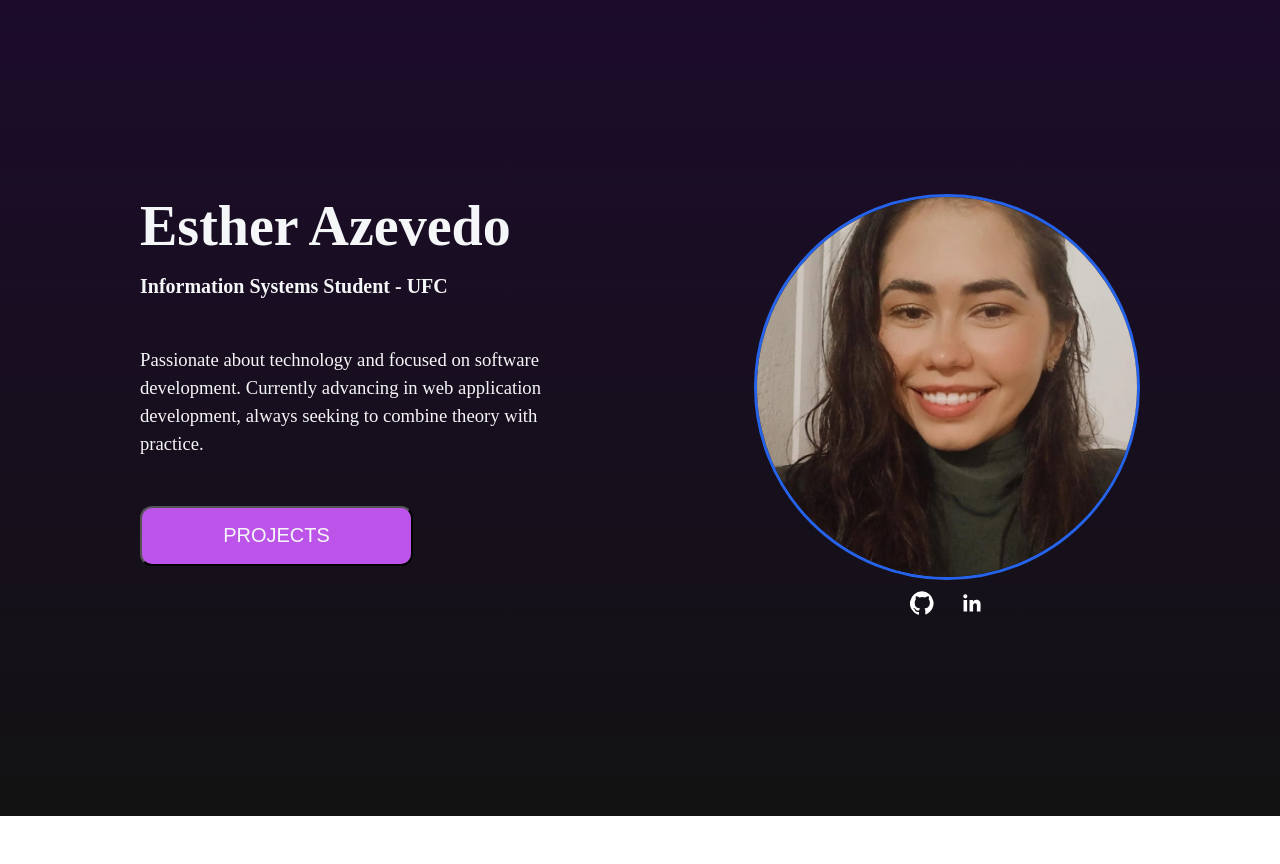
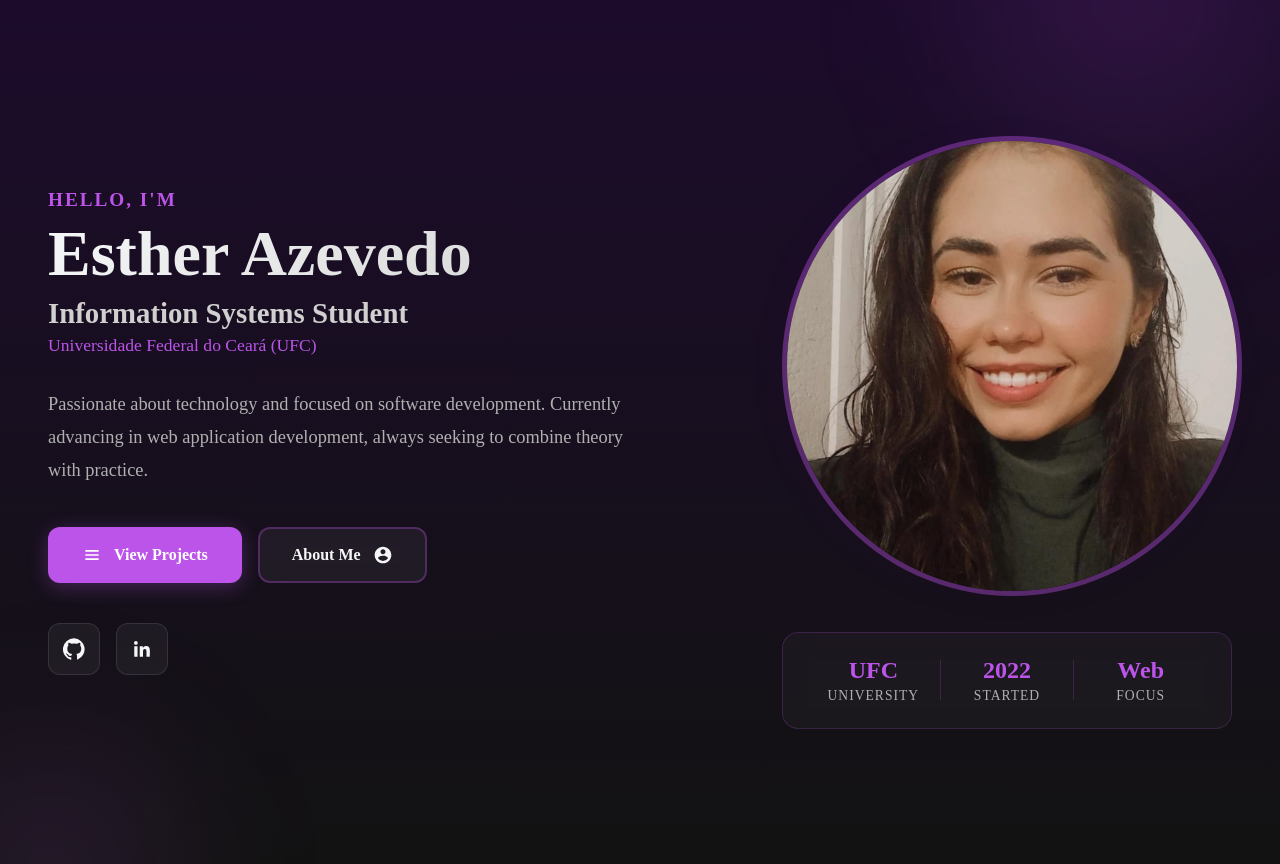
Before and after one commit to EstherAzevedo/landing-page, a Vue app: page / in a window 1280 px wide. Before the commit the page ends 816 px from the top, so only its background shows below. Built offline with nearby package versions, Linux system fonts and the light colour scheme.

Commit message:
chore: mudança na estrutura da Home

```diff
--- a/src/pages/Home.vue
+++ b/src/pages/Home.vue
@@ -1,41 +1,86 @@
 <template>
     <section class="home">
+        <div class="background-decoration">
+            <div class="circle circle-1"></div>
+            <div class="circle circle-2"></div>
+        </div>
+
+        <div class="container">
             <div class="content">
                 <div class="info">
-                <h1>Esther Azevedo</h1>
-                <h2>Information Systems Student - UFC</h2>
-                <p>
+                    <div class="greeting">Hello, I'm</div>
+                    <h1 class="name">Esther Azevedo</h1>
+                    <h2 class="title">Information Systems Student</h2>
+                    <p class="institution">Universidade Federal do Ceará (UFC)</p>
+
+                    <p class="description">
                         Passionate about technology and focused on software development. Currently advancing in web
                         application development, always seeking to combine theory with practice.
                     </p>
 
-                <div class="button">
-                    <router-link to="/projects">
-                        <button>Projects</button>
+                    <div class="cta-buttons">
+                        <router-link to="/projects" class="btn-primary">
+                            <svg xmlns="http://www.w3.org/2000/svg" width="20" height="20" fill="currentColor"
+                                viewBox="0 0 24 24">
+                                <path d="M4 6h16v2H4zm0 5h16v2H4zm0 5h16v2H4z" />
+                            </svg>
+                            View Projects
+                        </router-link>
+                        <router-link to="/aboutme" class="btn-secondary">
+                            About Me
+                            <svg xmlns="http://www.w3.org/2000/svg" width="20" height="20" fill="currentColor"
+                                viewBox="0 0 24 24">
+                                <path
+                                    d="M12 2C6.48 2 2 6.48 2 12s4.48 10 10 10 10-4.48 10-10S17.52 2 12 2zm0 3c1.66 0 3 1.34 3 3s-1.34 3-3 3-3-1.34-3-3 1.34-3 3-3zm0 14.2a7.2 7.2 0 0 1-6-3.22c.03-1.99 4-3.08 6-3.08 1.99 0 5.97 1.09 6 3.08a7.2 7.2 0 0 1-6 3.22z" />
+                            </svg>
                         </router-link>
                     </div>
-            </div>
 
-            <div class="foto">
-                <a href="/aboutMe"><img src="/esther.jpeg" alt="Foto de Esther" /></a>
                     <div class="social-links">
                         <a href="https://github.com/EstherAzevedo" target="_blank" rel="noopener noreferrer"
-                        class="icon-btn">
-                        <svg xmlns="http://www.w3.org/2000/svg" width="24" height="24" fill="white" viewBox="0 0 24 24">
+                            class="social-btn" aria-label="GitHub">
+                            <svg xmlns="http://www.w3.org/2000/svg" width="22" height="22" fill="currentColor"
+                                viewBox="0 0 24 24">
                                 <path
                                     d="M12 .3a12 12 0 0 0-3.8 23.4c.6.1.8-.2.8-.6v-2.2c-3.3.7-4-1.6-4-1.6a3.2 3.2 0 0 0-1.3-1.7c-1-.7.1-.7.1-.7a2.6 2.6 0 0 1 1.9 1.3 2.7 2.7 0 0 0 3.6 1 2.7 2.7 0 0 1 .8-1.7c-2.6-.3-5.4-1.3-5.4-6a4.7 4.7 0 0 1 1.2-3.2 4.4 4.4 0 0 1 .1-3.1s1-.3 3.3 1.2a11.4 11.4 0 0 1 6 0c2.3-1.5 3.3-1.2 3.3-1.2a4.4 4.4 0 0 1 .1 3.1 4.7 4.7 0 0 1 1.2 3.2c0 4.7-2.8 5.6-5.4 5.9a2.9 2.9 0 0 1 .8 2.2v3.2c0 .4.2.7.8.6A12 12 0 0 0 12 .3" />
                             </svg>
                         </a>
-
                         <a href="https://www.linkedin.com/in/esther-azevedo-aguiar/" target="_blank"
-                        rel="noopener noreferrer" class="icon-btn">
-                        <svg xmlns="http://www.w3.org/2000/svg" width="24" height="24" fill="white" viewBox="0 0 24 24">
+                            rel="noopener noreferrer" class="social-btn" aria-label="LinkedIn">
+                            <svg xmlns="http://www.w3.org/2000/svg" width="22" height="22" fill="currentColor"
+                                viewBox="0 0 24 24">
                                 <path
                                     d="M20.45 20.45h-3.55v-5.4c0-1.28 0-2.92-1.77-2.92s-2.05 1.39-2.05 2.83v5.49h-3.55V9h3.4v1.56h.05a3.73 3.73 0 0 1 3.36-1.85c3.6 0 4.26 2.37 4.26 5.44zM5.34 7.43a2.07 2.07 0 1 1 0-4.14 2.07 2.07 0 0 1 0 4.14zM7.12 20.45H3.56V9h3.56z" />
                             </svg>
                         </a>
                     </div>
+                </div>
 
+                <div class="photo-section">
+                    <div class="photo-wrapper">
+                        <router-link to="/aboutme">
+                            <img src="/esther.jpeg" alt="Esther Azevedo" class="profile-photo" />
+                        </router-link>
+                        <div class="photo-glow"></div>
+                    </div>
+
+                    <div class="stats">
+                        <div class="stat-item">
+                            <div class="stat-value">UFC</div>
+                            <div class="stat-label">University</div>
+                        </div>
+                        <div class="stat-divider"></div>
+                        <div class="stat-item">
+                            <div class="stat-value">2022</div>
+                            <div class="stat-label">Started</div>
+                        </div>
+                        <div class="stat-divider"></div>
+                        <div class="stat-item">
+                            <div class="stat-value">Web</div>
+                            <div class="stat-label">Focus</div>
+                        </div>
+                    </div>
+                </div>
             </div>
         </div>
     </section>
@@ -43,95 +88,456 @@
 
 <style scoped>
 .home {
+    position: relative;
     display: flex;
     align-items: center;
-    justify-content: space-around;
+    justify-content: center;
     min-height: 100vh;
-    padding: 0.5rem;
+    padding: 2rem 3rem;
     background: linear-gradient(to bottom, #1C0B2B 0%, #121212 100%);
+    overflow: hidden;
+}
+
+.background-decoration {
+    position: absolute;
+    width: 100%;
+    height: 100%;
+    overflow: hidden;
+    pointer-events: none;
+}
+
+.circle {
+    position: absolute;
+    border-radius: 50%;
+    background: radial-gradient(circle, rgba(188, 84, 233, 0.15) 0%, transparent 70%);
+    filter: blur(60px);
+    animation: float 20s infinite ease-in-out;
+}
+
+.circle-1 {
+    width: 500px;
+    height: 500px;
+    top: -250px;
+    right: -100px;
+    animation-delay: 0s;
+}
+
+.circle-2 {
+    width: 400px;
+    height: 400px;
+    bottom: -200px;
+    left: -150px;
+    animation-delay: 10s;
+}
+
+@keyframes float {
+
+    0%,
+    100% {
+        transform: translateY(0) scale(1);
+    }
+
+    50% {
+        transform: translateY(-30px) scale(1.05);
+    }
+}
+
+.container {
+    max-width: 1400px;
+    width: 100%;
+    margin: 0 auto;
+    position: relative;
+    z-index: 1;
 }
 
 .content {
-    display: flex;
-    justify-content: center;
-    align-items: flex-start;
-    gap: 10rem;
-    max-width: 1000px;
+    display: grid;
+    grid-template-columns: 1fr 450px;
+    gap: 5rem;
+    align-items: center;
 }
 
-.foto {
+.info {
+    animation: fadeInLeft 0.8s ease-out;
+}
+
+@keyframes fadeInLeft {
+    from {
+        opacity: 0;
+        transform: translateX(-30px);
+    }
+
+    to {
+        opacity: 1;
+        transform: translateX(0);
+    }
+}
+
+.greeting {
+    font-size: 1.2rem;
+    color: #BC54E9;
+    font-weight: 600;
+    margin-bottom: 0.5rem;
+    text-transform: uppercase;
+    letter-spacing: 2px;
+}
+
+.name {
+    font-size: 4rem;
+    font-weight: 800;
+    margin: 0 0 0.5rem 0;
+    color: #f5f6f7;
+    line-height: 1.1;
+    background: linear-gradient(135deg, #f5f6f7 0%, #d0d0d0 100%);
+    -webkit-background-clip: text;
+    -webkit-text-fill-color: transparent;
+    background-clip: text;
+}
+
+.title {
+    font-size: 1.8rem;
+    color: #d0d0d0;
+    margin: 0 0 0.3rem 0;
+    font-weight: 600;
+}
+
+.institution {
+    font-size: 1.1rem;
+    color: #BC54E9;
+    margin: 0 0 2rem 0;
+    font-weight: 500;
+}
+
+.description {
+    font-size: 1.15rem;
+    color: #b0b0b0;
+    line-height: 1.8;
+    margin-bottom: 2.5rem;
+    max-width: 600px;
+}
+
+.cta-buttons {
+    display: flex;
+    gap: 1rem;
+    margin-bottom: 2.5rem;
+    flex-wrap: wrap;
+    max-width: 100%;
+}
+
+.btn-primary,
+.btn-secondary {
+    display: inline-flex;
+    align-items: center;
+    gap: 0.75rem;
+    padding: 1rem 2rem;
+    font-size: 1rem;
+    font-weight: 600;
+    border-radius: 12px;
+    text-decoration: none;
+    transition: all 0.3s ease;
+    border: 2px solid transparent;
+    box-sizing: border-box;
+}
+
+.btn-primary {
+    background: #BC54E9;
+    color: #fff;
+    box-shadow: 0 4px 20px rgba(188, 84, 233, 0.3);
+}
+
+.btn-primary:hover {
+    background: #d4a1c3;
+    transform: translateY(-2px);
+    box-shadow: 0 6px 30px rgba(188, 84, 233, 0.4);
+}
+
+.btn-secondary {
+    background: rgba(255, 255, 255, 0.05);
+    color: #f5f6f7;
+    border-color: rgba(188, 84, 233, 0.3);
+    backdrop-filter: blur(10px);
+}
+
+.btn-secondary:hover {
+    background: rgba(188, 84, 233, 0.15);
+    border-color: #BC54E9;
+    transform: translateY(-2px);
+}
+
+.social-links {
+    display: flex;
+    gap: 1rem;
+}
+
+.social-btn {
+    display: flex;
+    align-items: center;
+    justify-content: center;
+    width: 50px;
+    height: 50px;
+    border-radius: 12px;
+    background: rgba(255, 255, 255, 0.05);
+    border: 1px solid rgba(255, 255, 255, 0.1);
+    color: #f5f6f7;
+    transition: all 0.3s ease;
+    backdrop-filter: blur(10px);
+}
+
+.social-btn:hover {
+    background: rgba(188, 84, 233, 0.2);
+    border-color: #BC54E9;
+    transform: translateY(-3px);
+    box-shadow: 0 4px 15px rgba(188, 84, 233, 0.3);
+}
+
+.photo-section {
+    display: flex;
+    flex-direction: column;
+    gap: 2rem;
+    animation: fadeInRight 0.8s ease-out 0.2s backwards;
+}
+
+@keyframes fadeInRight {
+    from {
+        opacity: 0;
+        transform: translateX(30px);
+    }
+
+    to {
+        opacity: 1;
+        transform: translateX(0);
+    }
+}
+
+.photo-wrapper {
+    position: relative;
+    width: 100%;
+    max-width: 450px;
+    margin: 0 auto;
+}
+
+.photo-wrapper a {
+    display: block;
+    position: relative;
+}
+
+.profile-photo {
+    width: 100%;
+    height: auto;
+    aspect-ratio: 1;
+    border-radius: 50%;
+    object-fit: cover;
+    border: 5px solid rgba(188, 84, 233, 0.4);
+    transition: all 0.4s ease;
+    position: relative;
+    z-index: 2;
+}
+
+.profile-photo:hover {
+    border-color: #BC54E9;
+    transform: scale(1.02);
+}
+
+.photo-glow {
+    position: absolute;
+    top: 50%;
+    left: 50%;
+    transform: translate(-50%, -50%);
+    width: 90%;
+    height: 90%;
+    background: radial-gradient(circle, rgba(188, 84, 233, 0.3) 0%, transparent 70%);
+    border-radius: 50%;
+    filter: blur(40px);
+    z-index: 1;
+    animation: pulse 3s infinite ease-in-out;
+}
+
+@keyframes pulse {
+
+    0%,
+    100% {
+        opacity: 0.5;
+        transform: translate(-50%, -50%) scale(1);
+    }
+
+    50% {
+        opacity: 0.8;
+        transform: translate(-50%, -50%) scale(1.1);
+    }
+}
+
+.stats {
+    display: flex;
+    justify-content: space-between;
+    align-items: center;
+    padding: 1.5rem;
+    background: rgba(255, 255, 255, 0.03);
+    border: 1px solid rgba(188, 84, 233, 0.2);
+    border-radius: 16px;
+    backdrop-filter: blur(10px);
+}
+
+.stat-item {
+    text-align: center;
+    flex: 1;
+}
+
+.stat-value {
+    font-size: 1.5rem;
+    font-weight: 700;
+    color: #BC54E9;
+    margin-bottom: 0.25rem;
+}
+
+.stat-label {
+    font-size: 0.85rem;
+    color: #b0b0b0;
+    text-transform: uppercase;
+    letter-spacing: 1px;
+}
+
+.stat-divider {
+    width: 1px;
+    height: 40px;
+    background: rgba(188, 84, 233, 0.2);
+}
+
+@media (max-width: 1200px) {
+    .content {
+        grid-template-columns: 1fr;
+        gap: 4rem;
+        text-align: center;
+    }
+
+    .info {
         display: flex;
         flex-direction: column;
         align-items: center;
     }
 
-.foto img {
-    width: 380px;
-    height: 380px;
-    border-radius: 50%;
-    object-fit: cover;
-    border: 3px solid #2563eb;
+    .name {
+        font-size: 3.5rem;
     }
 
-.info h1 {
-    font-size: 42pt;
-    margin-bottom: 1rem;
-    margin-top: 0;
-    color: #f5f6f7;
+    .description {
+        max-width: 100%;
     }
 
-.info h2 {
-    font-size: 15pt;
-    color: #f5f6f7;
-    margin-bottom: 3rem;
-}
-
-.info p {
-    font-size: 14pt;
-    color: #f5f6f7;
-    margin-bottom: 1.5rem;
-    line-height: 1.5;
-    padding-right: 2rem;
+    .cta-buttons {
+        justify-content: center;
     }
 
     .social-links {
-    display: flex;
-    gap: 12px;
+        justify-content: center;
     }
 
-.icon-btn {
-    padding: 7px;
-    border-radius: 50%;
-    display: flex;
-    align-items: center;
-    justify-content: center;
-    transition: 0.3s;
+    .photo-section {
+        max-width: 450px;
+        margin: 0 auto;
     }
-
-.icon-btn:hover {
-    background: #444;
-}
-
-.button button {
-    margin-top: 1.5rem;
-    font-size: 15pt;
-    text-transform: uppercase;
-    width: 273px;
-    height: 60px;
-    color: #f5f6f7;
-    background: #BC54E9;
-    border-radius: 12px;
-}
-
-.button button:hover {
-    background: #d4a1c3;
 }
 
 @media (max-width: 768px) {
+    .home {
+        padding: 1rem 0.5rem;
+    }
+
     .content {
+        gap: 3rem;
+        padding: 0 0.5rem;
+    }
+
+    .name {
+        font-size: 2.5rem;
+    }
+
+    .title {
+        font-size: 1.4rem;
+    }
+
+    .description {
+        font-size: 1rem;
+        padding: 0 0.5rem;
+    }
+
+    .cta-buttons {
         flex-direction: column;
-        align-items: center;
-        text-align: center;
+        width: 100%;
+        padding: 0;
+        gap: 0.75rem;
+    }
+
+    .btn-primary,
+    .btn-secondary {
+        width: 100%;
+        max-width: 100%;
+        justify-content: center;
+        padding: 0.85rem 1rem;
+        font-size: 0.9rem;
+        box-sizing: border-box;
+    }
+
+    .social-links {
+        padding: 0 1rem;
+    }
+
+    .circle-1,
+    .circle-2 {
+        display: none;
+    }
+
+    .stats {
+        flex-direction: column;
+        gap: 1rem;
+    }
+
+    .stat-divider {
+        width: 100%;
+        height: 1px;
+    }
+}
+
+@media (max-width: 400px) {
+    .greeting {
+        font-size: 1rem;
+    }
+
+    .name {
+        font-size: 2rem;
+    }
+
+    .title {
+        font-size: 1.2rem;
+    }
+
+    .institution {
+        font-size: 1rem;
+    }
+
+    .cta-buttons {
+        padding: 0;
+        gap: 0.5rem;
+    }
+
+    .btn-primary,
+    .btn-secondary {
+        padding: 0.75rem 0.75rem;
+        font-size: 0.85rem;
+        gap: 0.4rem;
+    }
+
+    .btn-primary svg,
+    .btn-secondary svg {
+        width: 18px;
+        height: 18px;
+    }
+
+    .social-links {
+        padding: 0 0.5rem;
+    }
+
+    .photo-section {
+        padding: 0 0.5rem;
     }
 }
 </style>
--- a/src/pages/Projects.vue
+++ b/src/pages/Projects.vue
@@ -83,7 +83,7 @@ const projects = ref<Project[]>([
 
 .header {
     max-width: 1200px;
-    margin: 0 auto 3rem;
+    margin: 0 auto 2rem;
     text-align: left;
 }
 
@@ -91,7 +91,6 @@ const projects = ref<Project[]>([
     display: inline-flex;
     align-items: center;
     gap: 0.5rem;
-    margin-bottom: 2rem;
     padding: 0.75rem 1.5rem;
     color: #f5f6f7;
     text-decoration: none;
```
Lines whose indentation alone changed are shown as unchanged.
